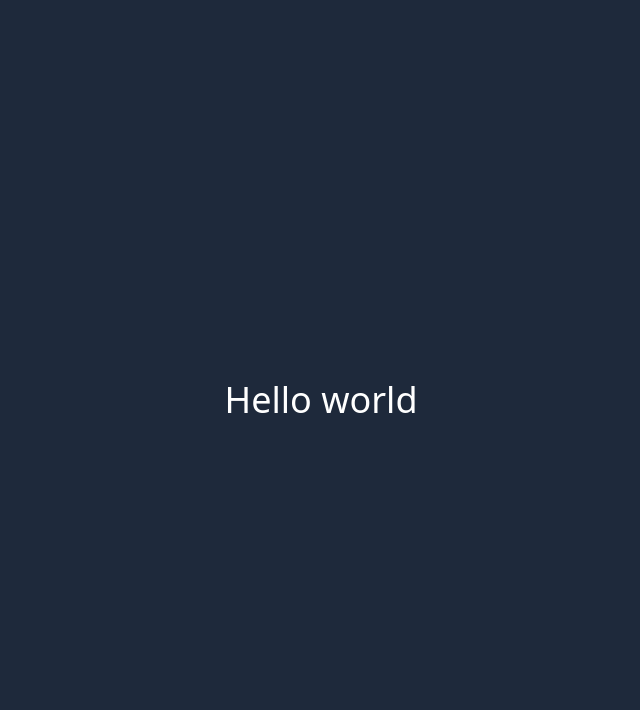
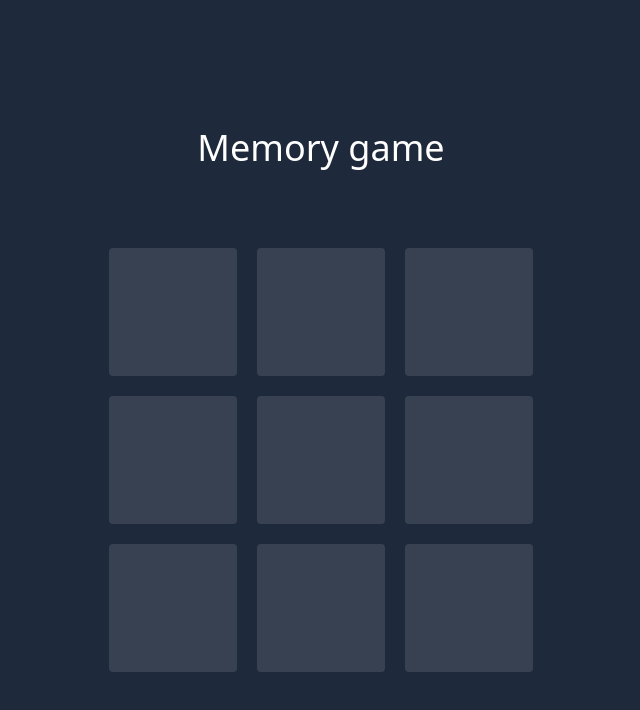
Before and after one commit to randreu28/react-practice, a React (Vite) app: page / in a window 1280 px wide. Shown: the top 710 px of the page, without its empty margins (319-959 px from the left). Built offline with nearby package versions, Linux system fonts and the light colour scheme.

Commit message:
Creates a simple memory logic

```diff
--- a/src/App.tsx
+++ b/src/App.tsx
@@ -1,7 +1,74 @@
+import { useEffect, useState } from "react";
+import Card from "./components/Card";
+
+import type { card } from "./types";
+
 export default function App() {
+  const [board, setBoard] = useState<card[]>([
+    { value: "a", state: "hidden" },
+    { value: "a", state: "hidden" },
+    { value: "b", state: "hidden" },
+    { value: "b", state: "hidden" },
+    { value: "c", state: "hidden" },
+    { value: "c", state: "hidden" },
+    { value: "d", state: "hidden" },
+    { value: "d", state: "hidden" },
+    { value: "e", state: "hidden" },
+  ]);
+
+  function handleClick(index: number) {
+    const clickedCard = board[index];
+
+    switch (clickedCard.state) {
+      case "hidden": {
+        const newBoard = [...board];
+        const prevIndex = board.findIndex((card) => card.state == "showing");
+
+        if (prevIndex == -1) {
+          newBoard[index].state = "showing";
+        } else if (board[prevIndex].value == board[index].value) {
+          newBoard[prevIndex].state = "isMatch";
+          newBoard[index].state = "isMatch";
+        } else {
+          newBoard[prevIndex].state = "hidden";
+          alert("please try again");
+        }
+
+        setBoard(newBoard);
+        break;
+      }
+
+      case "showing": {
+        const newBoard = [...board];
+        newBoard[index].state = "hidden";
+
+        setBoard(newBoard);
+        break;
+      }
+      case "isMatch":
+        //Do nothing
+        break;
+    }
+  }
+
   return (
     <div className="flex h-screen">
-      <div className="m-auto text-4xl">Hello world</div>
+      <div className="m-auto text-4xl">
+        <h1 className="text-4xl text-center pb-20">Memory game</h1>
+        <div className="grid grid-cols-3 grid-rows-3 gap-5">
+          {board.map((_, key) => {
+            return (
+              <Card
+                card={board[key]}
+                handleClick={() => {
+                  handleClick(key);
+                }}
+                key={key}
+              />
+            );
+          })}
+        </div>
+      </div>
     </div>
   );
 }
--- /dev/null
+++ b/src/components/Card.tsx
@@ -0,0 +1,18 @@
+import type { card } from "../types";
+
+interface Props {
+  card: card;
+  handleClick: () => void;
+}
+export default function Card({ handleClick, card }: Props) {
+  return (
+    <button
+      className={`bg-gray-700 p-5 w-32 h-32 rounded text-center hover:underline ${
+        card.state == "isMatch" ? "!bg-green-700" : ""
+      }`}
+      onClick={handleClick}
+    >
+      {card.state != "hidden" ? card.value : ""}
+    </button>
+  );
+}
```
